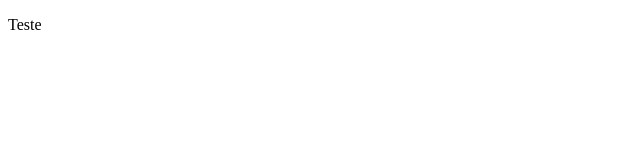
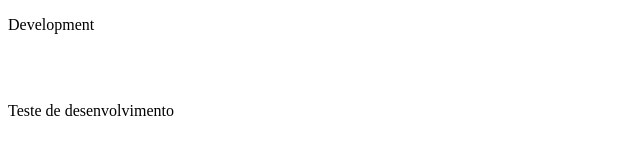
Before and after one commit to DanielMatheus/Primeiras-impress-es, a plain HTML site: page index.html in a window 1280 px wide. Shown: the whole page, without its empty margins (0-640 px from the left). Drawn offline with Linux system fonts and the light colour scheme.

Commit message:
Devmind commit in 2019-04-06 15:38:52

```diff
--- a/index.html
+++ b/index.html
@@ -2,9 +2,12 @@
 <html>
 <head>
 <meta charset="utf-8">
-<title>Analise</title>
+<meta name="viewport" content="width=device-width, user-scalable=yes">
+<title>Analise - Development</title>
 </head>
 <body>
 <header>
-<p class="nome-do-site">Teste</p>
+<p class="nome-do-site">Development</p>
+<br> <br>
+<p class="primeiro-subtitulo">Teste de desenvolvimento</p>
 </header>
```
